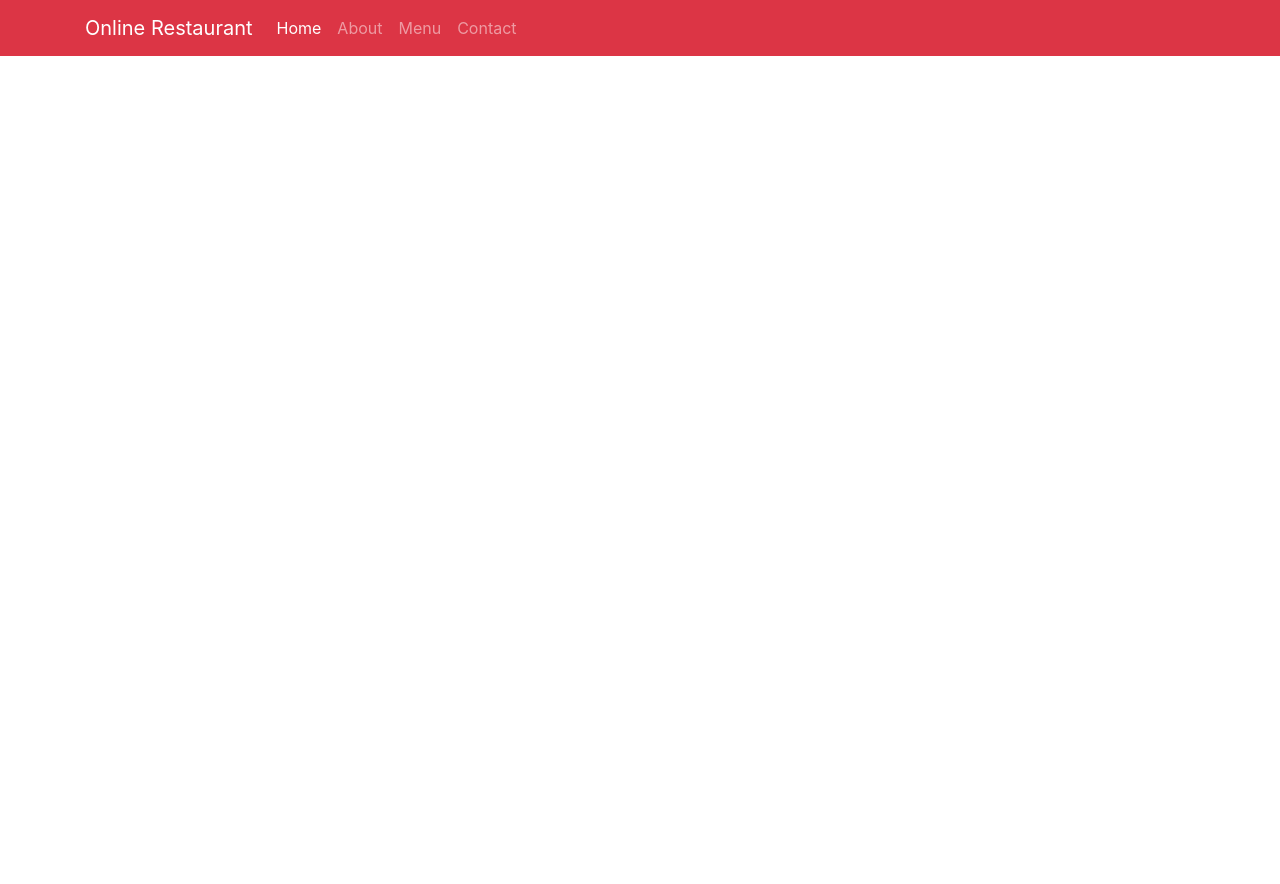
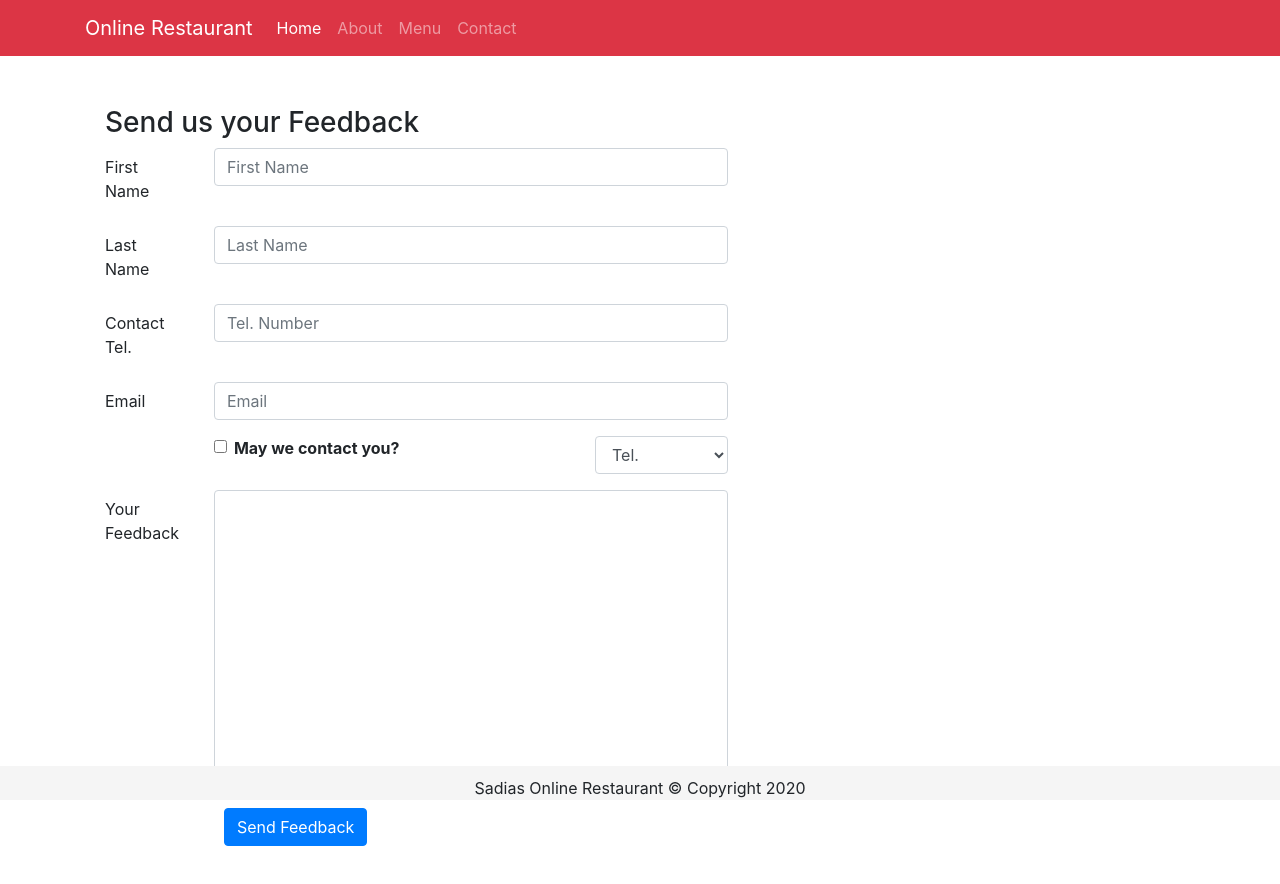
Before and after one commit to SadiaRA/Online-Restaurant-using-React-with-Redux, a React (Create React App) app: page /contact in a window 1280 px wide. Before the commit this address led to /home. Shown: the top 884 px of the page. Before the commit the page ends 800 px from the top, so only its background shows below. Built offline with nearby package versions, Linux system fonts and the light colour scheme.

Commit message:
Added footer and contact details

```diff
--- a/src/App.css
+++ b/src/App.css
@@ -36,3 +36,17 @@
     transform: rotate(360deg);
   }
 }
+.footer {
+  background-color: whitesmoke;
+  margin: 0px auto;
+  padding-top: 10px;
+  position: fixed;
+  bottom: 0;
+  width: 100%;
+}
+
+.row-content {
+  margin: 0px auto;
+  padding: 50px 0px 50px 0px;
+  min-height: 400px;
+}
--- a/src/Components/body/Body.jsx
+++ b/src/Components/body/Body.jsx
@@ -4,15 +4,19 @@
 import Contact from "./Contact";
 import About from "./About";
 
-import { Route, Redirect } from "react-router-dom";
+import { Route, Redirect, Switch} from "react-router-dom";
 const Body = () => {
   return (
     <div>
-      <Route path="/" exact component={Home} />
+<Switch>
+<Route path="/home" exact component={Home} />
       <Route path="/menu" exact component={Menu} />
       <Route path="/about" exact component={About} />
       <Route path="/contact" exact component={Contact} />
       <Redirect from="/" to="/home" />
+
+</Switch>
+
     </div>
   );
 };
--- a/src/Components/body/Contact.jsx
+++ b/src/Components/body/Contact.jsx
@@ -1,8 +1,147 @@
-import React, { Component } from "react";
+
+import React, { Component } from 'react';
+import { Button, Form, FormGroup, Label, Input, Col } from 'reactstrap';
+
 class Contact extends Component {
-  render() {
-    return <div></div>;
-  }
+    constructor(props) {
+        super(props);
+        this.state = {
+            firstname: "",
+            lastname: "",
+            telnum: "",
+            email: "",
+            agree: false,
+            contactType: 'Tel.',
+            message: ""
+        }
+        this.handleInputChange = this.handleInputChange.bind(this);
+        this.handleSubmit = this.handleSubmit.bind(this);
+    }
+
+    handleInputChange = event => {
+        const value = event.target.type === 'checkbox' ? event.target.checked : event.target.value;
+        const name = event.target.name;
+        this.setState({
+            [name]: value
+        })
+    }
+
+    handleSubmit = event => {
+        console.log(this.state);
+        event.preventDefault();
+    }
+
+    render() {
+        return (
+            <div className="container">
+                <div className="row row-content" style={{ paddingLeft: "20px", textAlign: "left" }}>
+                    <div className="col-12">
+                        <h3>Send us your Feedback</h3>
+                    </div>
+                    <div className="col-12 col-md-7">
+                        <Form onSubmit={this.handleSubmit}>
+                            <FormGroup row>
+                                <Label htmlFor="firstname" md={2}>First Name</Label>
+                                <Col md={10}>
+                                    <Input
+                                        type="text"
+                                        name="firstname"
+                                        placeholder="First Name"
+                                        value={this.state.firstname}
+                                        onChange={this.handleInputChange}
+                                    />
+                                </Col>
+                            </FormGroup>
+                            <FormGroup row>
+                                <Label htmlFor="lastname" md={2}>Last Name</Label>
+                                <Col md={10}>
+                                    <Input
+                                        type="text"
+                                        name="lastname"
+                                        value={this.state.lastname}
+                                        placeholder="Last Name"
+                                        onChange={this.handleInputChange}
+                                    />
+                                </Col>
+                            </FormGroup>
+                            <FormGroup row>
+                                <Label htmlFor="telnum" md={2}>Contact Tel.</Label>
+                                <Col md={10}>
+                                    <Input
+                                        type="tel"
+                                        name="telnum"
+                                        value={this.state.telnum}
+                                        placeholder="Tel. Number"
+                                        onChange={this.handleInputChange}
+                                    />
+                                </Col>
+                            </FormGroup>
+                            <FormGroup row>
+                                <Label htmlFor="email" md={2}>Email</Label>
+                                <Col md={10}>
+                                    <Input
+                                        type="email"
+                                        name="email"
+                                        value={this.state.email}
+                                        placeholder="Email"
+                                        onChange={this.handleInputChange}
+                                    />
+                                </Col>
+                            </FormGroup>
+                            <FormGroup row>
+                                <Col md={{ size: 6, offset: 2 }}>
+                                    <FormGroup check>
+                                        <Label check>
+                                            <Input
+                                                type="checkbox"
+                                                name="agree"
+                                                checked={this.state.agree}
+                                                onChange={this.handleInputChange}
+                                            />
+                                            <strong>May we contact you?
+                                            </strong>
+                                        </Label>
+                                    </FormGroup>
+                                </Col>
+                                <Col md={{ size: 3, offset: 1 }}>
+                                    <Input
+                                        type="select"
+                                        name="contactType"
+                                        value={this.state.contactType}
+                                        onChange={this.handleInputChange}
+                                    >
+                                        <option>Tel.</option>
+                                        <option>Email</option>
+                                    </Input>
+                                </Col>
+                            </FormGroup>
+                            <FormGroup row>
+                                <Label htmlFor="message" md={2}>Your Feedback</Label>
+                                <Col md={10}>
+                                    <Input
+                                        type="textarea"
+                                        name="message"
+                                        value={this.state.message}
+                                        rows="12"
+                                        onChange={this.handleInputChange}
+                                    >
+
+                                    </Input>
+                                </Col>
+                            </FormGroup>
+                            <FormGroup>
+                                <Col md={{ size: 10, offset: 2 }}>
+                                    <Button type="submit" color="primary">
+                                        Send Feedback
+                                    </Button>
+                                </Col>
+                            </FormGroup>
+                        </Form>
+                    </div>
+                </div>
+            </div>
+        );
+    }
 }
 
 export default Contact;
--- a/src/Components/footer/Footer.jsx
+++ b/src/Components/footer/Footer.jsx
@@ -1,5 +1,14 @@
 import React from "react";
 const Footer = () => {
-  return <div></div>;
+  return <div className='footer'>
+    <div className="container">
+      <div className=" row justify-content-center">
+        <div className="col-auto">
+          Sadias Online Restaurant &#169; Copyright 2020
+        </div>
+      </div>
+    </div>
+
+  </div>;
 };
 export default Footer;
```
